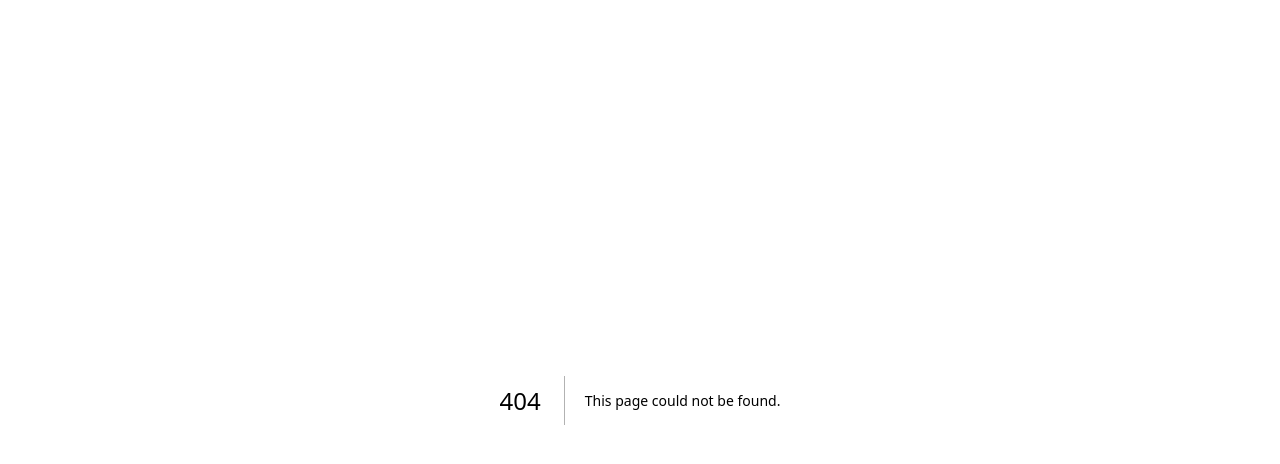
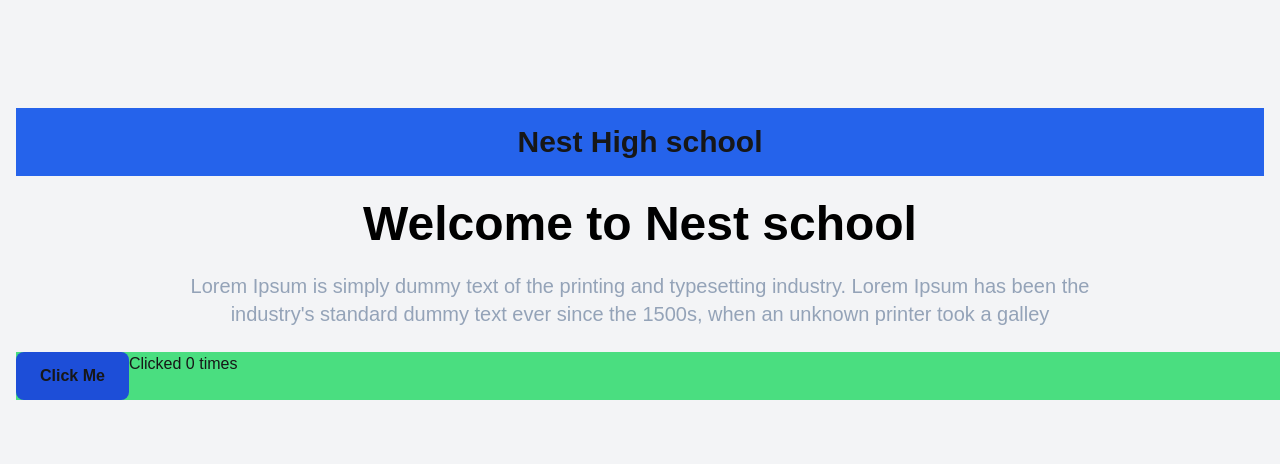
Before and after one commit to Jrgl89/hello, a Next.js app: page /taskN1 in a window 1280 px wide. Before the commit this address had no page. Shown: the top 464 px of the page. Built offline with nearby package versions, Linux system fonts and the light colour scheme.

Commit message:
Batatgal

```diff
--- /dev/null
+++ b/pages/taskN1.js
@@ -0,0 +1,28 @@
+import React, {useState} from "react";
+export default function TaskN1() {
+    const [click, setClick] =useState(0)
+    return(
+        <div className="bg-gray-100 h-screen w-screen p-4">
+            <div className="h-40 w-full  flex items-end">
+            <div className=" w-full p-4 bg-blue-600 flex justify-center">
+                <p className="text-3xl font-bold">Nest High school</p>
+            </div>
+            </div>
+            <div className="w-full h-24 flex justify-center items-center">
+                <p className="text-5xl font-bold text-black">Welcome to Nest school</p>
+            </div>
+            <div className="w-full h-20 flex justify-center">
+                <div className="w-[900px]">
+                <p className="text-slate-400 font-medium text-center text-xl">Lorem Ipsum is simply dummy text of the printing and typesetting industry. Lorem Ipsum has been the
+                    industry's standard dummy text ever since the 1500s, when an unknown printer took a galley</p>
+                </div>
+            </div>
+            <div className="w-full h-12 bg-green-400 flex absolute">
+                <button className="rounded-lg bg-blue-700 py-1 px-6 font-bold" onClick={()=> setClick(click +1)}> Click Me</button>
+                <p>
+                    Clicked {click} times
+                </p>
+            </div>
+        </div>
+    );
+}
```
